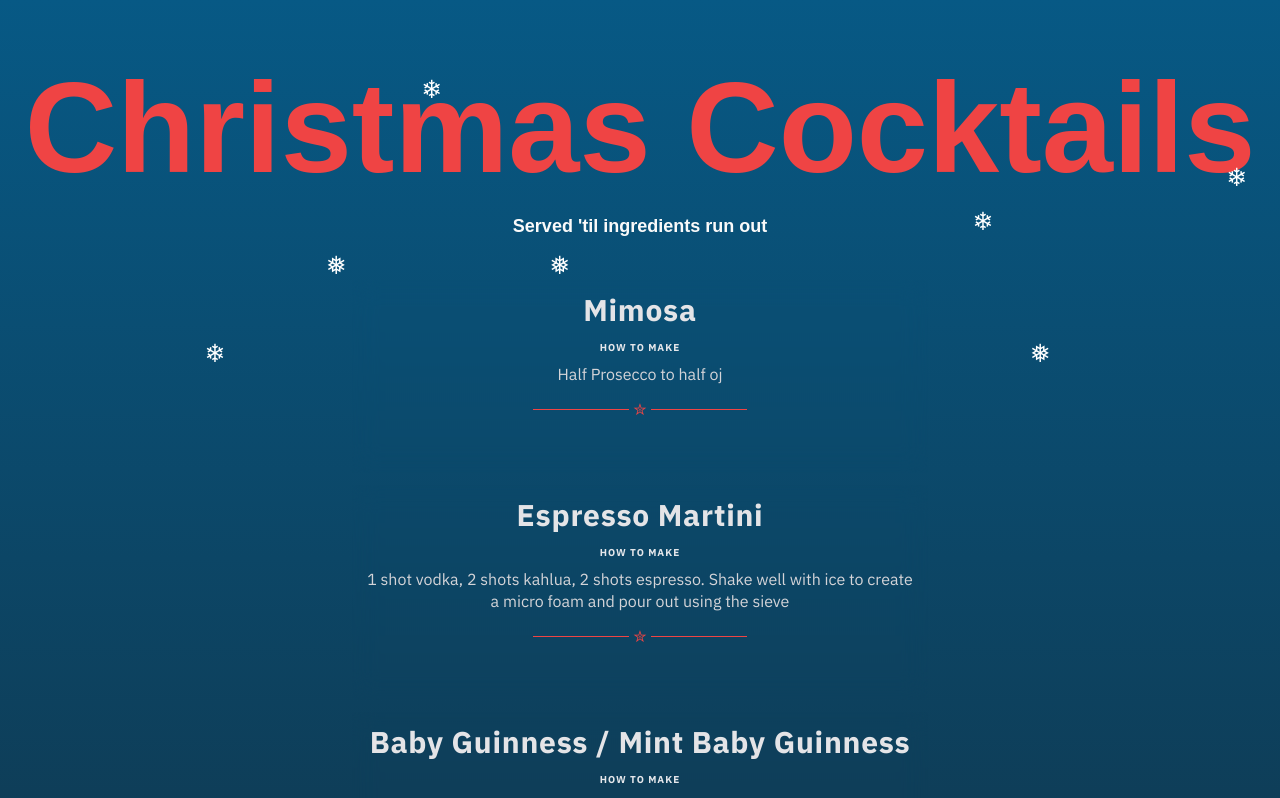
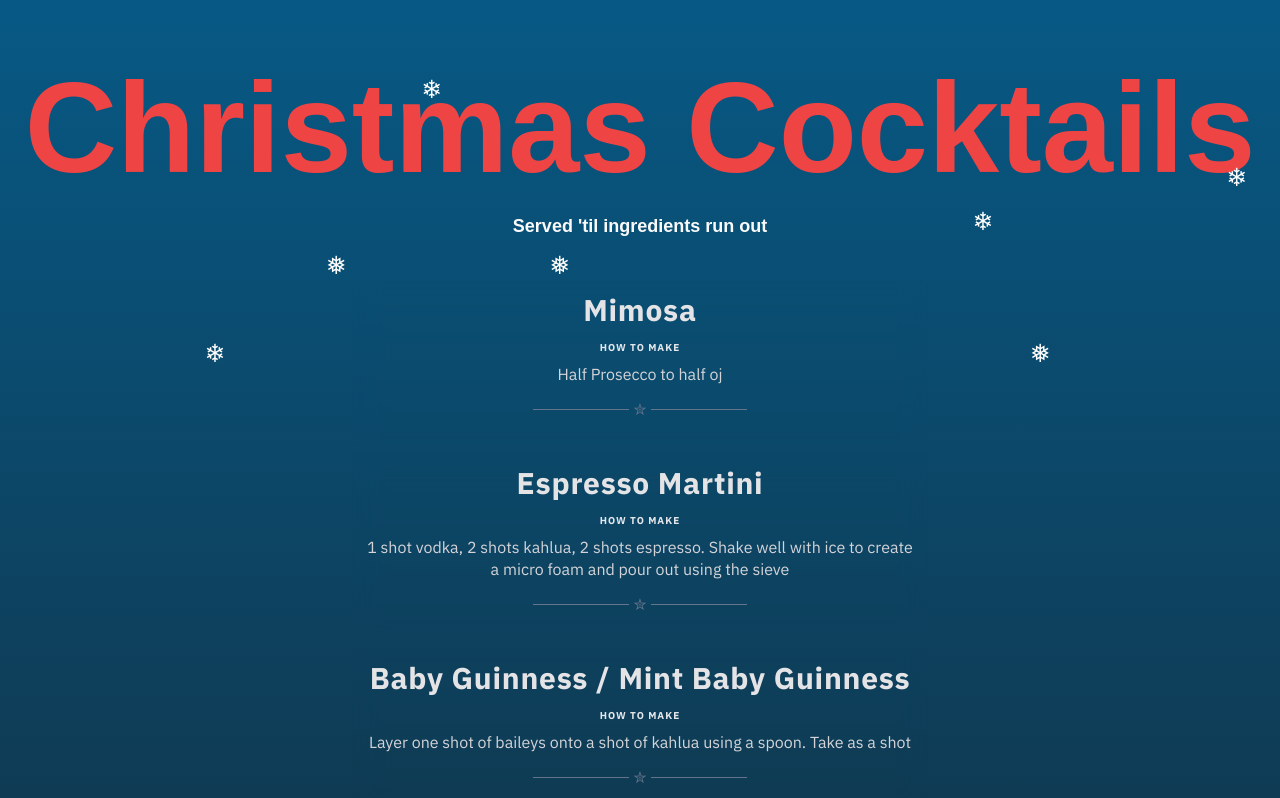
Before and after one commit to Kevasc/christmas-cocktails, a React (Create React App) app: page / in a window 1280 px wide. Shown: the top 798 px of the page. Built offline with nearby package versions, Linux system fonts and the light colour scheme; a web font is replaced by a local one.

Commit message:
last minute tweaks

```diff
--- a/src/components/DrinksCard.jsx
+++ b/src/components/DrinksCard.jsx
@@ -21,10 +21,10 @@ const DrinksCard = ({ drink }) => {
         </p> */}
       </div>
       {/* divider */}
-      <div className="flex items-center justify-center gap-1 mb-10 my-3 opacity-100">
-        <div className="h-px w-24 bg-red-500" />
-        <span className="text-red-500">✮</span>
-        <div className="h-px w-24 bg-red-500" />
+      <div className="flex items-center justify-center gap-1 mb-3 my-3 opacity-100">
+        <div className="h-px w-24 bg-slate-500" />
+        <span className="text-slate-500">✮</span>
+        <div className="h-px w-24 bg-slate-500" />
       </div>
     </div>
   );
--- a/src/components/Home.jsx
+++ b/src/components/Home.jsx
@@ -26,7 +26,7 @@ const Home = () => {
         <span>⛄︎</span>
         <div className="h-px w-24 bg-slate-700" />
       </div> */}
-      <div className="flex flex-col items-center w-full gap-3">
+      <div className="flex flex-col items-center w-full gap-2">
         {cocktailList}
       </div>
       <div className="mt-12 mb-6">
```
